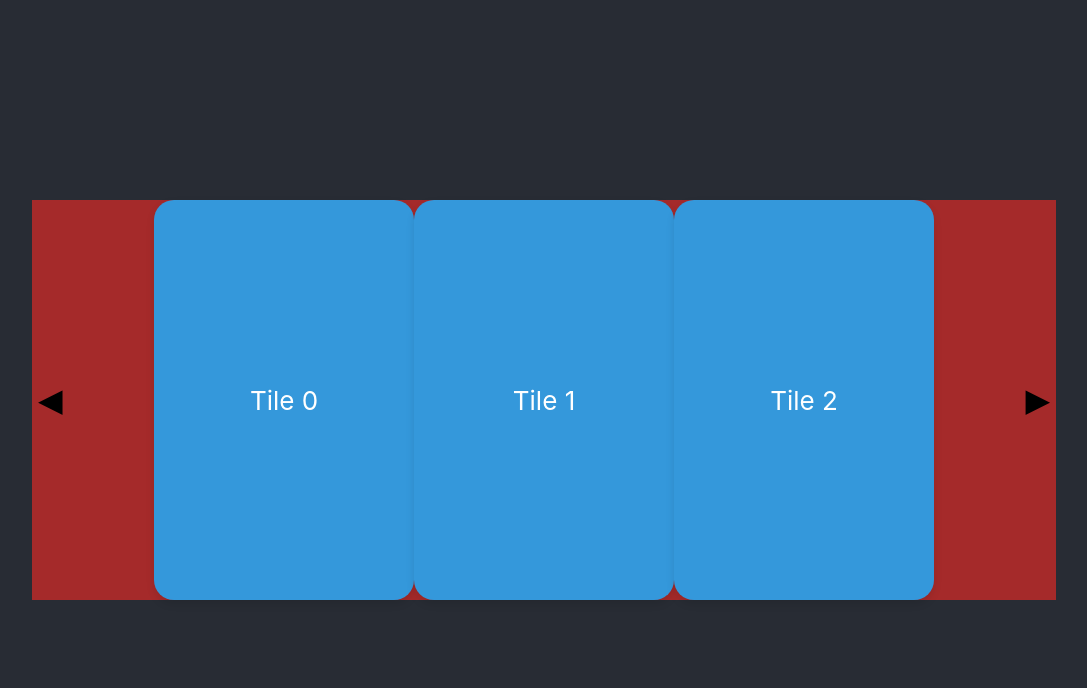
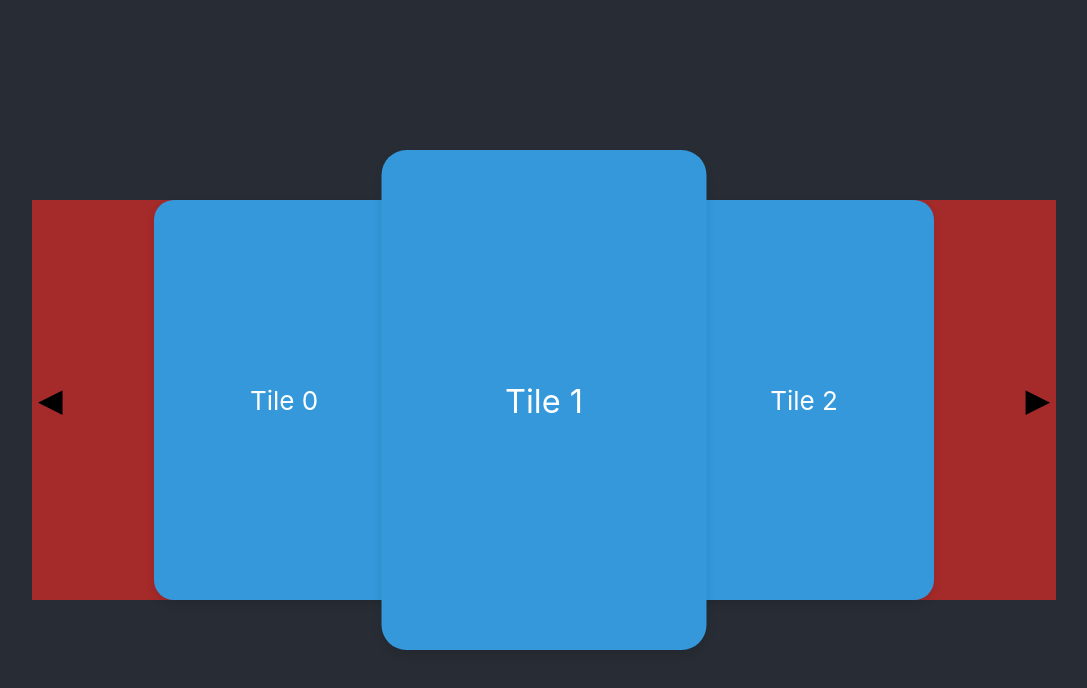
Before and after one commit to magicM00nchild/MultiPageApplication, a React (Create React App) app: page / in a window 1280 px wide. Shown: the top 688 px of the page, without its empty margins (96-1183 px from the left). Built offline with nearby package versions, Linux system fonts and the light colour scheme.

Commit message:
Continue with that path! Finished a working carousel

```diff
--- a/src/CarouselList/CarouselTileList.tsx
+++ b/src/CarouselList/CarouselTileList.tsx
@@ -1,6 +1,6 @@
-import React, { useEffect, useState } from 'react';
-import Tile from '../AnimeTile/Tile';
+import React, { useState } from 'react';
 import './CarouselTileList.css'
+import Tile, { TileType } from '../Tiles/Tile';
 
 interface Tile {
   id: number;
@@ -17,18 +17,6 @@ const CarouselTileList: React.FC = () => {
   ];
 
   const [currentIndex, setCurrentIndex] = useState(1);
-  //const [viewableTiles, setViewableTiles] = useState([0,1,2])
-  const getVisibleTiles = () => {
-    //if (tiles.length <= 3) return tiles; // Falls es weniger als 3 Tiles gibt
-
-    const start = currentIndex === 0 ? 0 : currentIndex - 1;
-    const end = currentIndex === tiles.length - 1 ? tiles.length : currentIndex + 2;
-
-    return tiles.slice(start, end);
-  };
-
-  const visibleTiles = getVisibleTiles();
-  console.log(currentIndex, visibleTiles[2].content)
 
 
   const handleNext = () => {
@@ -59,22 +47,21 @@ const CarouselTileList: React.FC = () => {
         ◀
       </button>
       <div className="carousel">
-        <Tile>{visibleTiles[0].content}</Tile>
-        <Tile>{visibleTiles[1].content}</Tile>
-        <Tile>{visibleTiles[2].content}</Tile>
-
-        {/*
-        {visibleTiles.map((tile, index) => (
-          <div
-            key={tile.id}
-            className={`carousel-item ${
-              index === currentIndex ? '' : ''
-            }`}
+        <div
+            className={'carousel-item'}
           >
-            <Tile>{tile.content}</Tile>
-          </div>
-        ))}
-          */}
+        <Tile type={currentIndex === 0 ? TileType.Placeholder : TileType.Inactive }>{currentIndex === 0 ? null : tiles[currentIndex-1].content}</Tile>
+      </div>
+        <div
+            className={'carousel-item active'}
+          >
+          <Tile type={TileType.Main}>{tiles[currentIndex].content}</Tile>
+        </div>
+        <div
+            className={'carousel-item'}
+          >
+        <Tile type={currentIndex === tiles.length-1 ? TileType.Placeholder : TileType.Inactive}>{currentIndex === tiles.length-1 ? null : tiles[currentIndex+1].content}</Tile>
+      </div>
       </div>
       <button className="carousel-button right" onClick={handleNext} disabled={disableRight()}>
         ▶
--- a/src/AnimeTile/Tile.css
+++ b/src/Tiles/Tile.css
@@ -2,15 +2,18 @@
     display: flex;
     align-items: center;
     justify-content: center;
-    box-shadow: 0 4px 8px rgba(0, 0, 0, 0.1);
     padding: 10px;
-    transition: transform 0.2s ease-in-out;
     width: 240px;
     height: 380px;
     border-radius: 20px;
+    transition: transform 0.2s ease-in-out;
+  }
+  .tile.main, .tile.inactive {
+    transition: transform 0.2s ease-in-out;
+    box-shadow: 0 4px 8px rgba(0, 0, 0, 0.1);
     background-color: #3498db;
+
   }
-
-  .tile:hover {
+  .tile.main:hover {
     transform: scale(1.05); /* Die Kachel vergrößert sich leicht beim Hover */
   }
--- a/src/AnimeTile/Tile.tsx
+++ b/src/Tiles/Tile.tsx
@@ -1,5 +1,11 @@
 import React from 'react';
-import './Tile.css';  // Importiere die CSS-Datei
+import './Tile.css';
+
+export enum TileType {
+  Main = 'main',
+  Inactive = 'inactive',
+  Placeholder = 'placeholder',
+}
 
 interface TileProps {
   width?: string;
@@ -7,17 +13,18 @@ interface TileProps {
   borderRadius?: string;
   backgroundColor?: string;
   children?: React.ReactNode;
+  type: string
 }
 
 const Tile: React.FC<TileProps> = ({
   borderRadius = '10px',
   backgroundColor = '#3498db',
+  type,
   children
 }) => {
   return (
     <div
-      className="tile"
-    >
+      className={`tile ${type}`}>
       {children}
     </div>
   );
```
Also changed, not shown: public/logo192.png (deleted), public/logo512.png (deleted), public/manifest.json (deleted), public/robots.txt (deleted).
